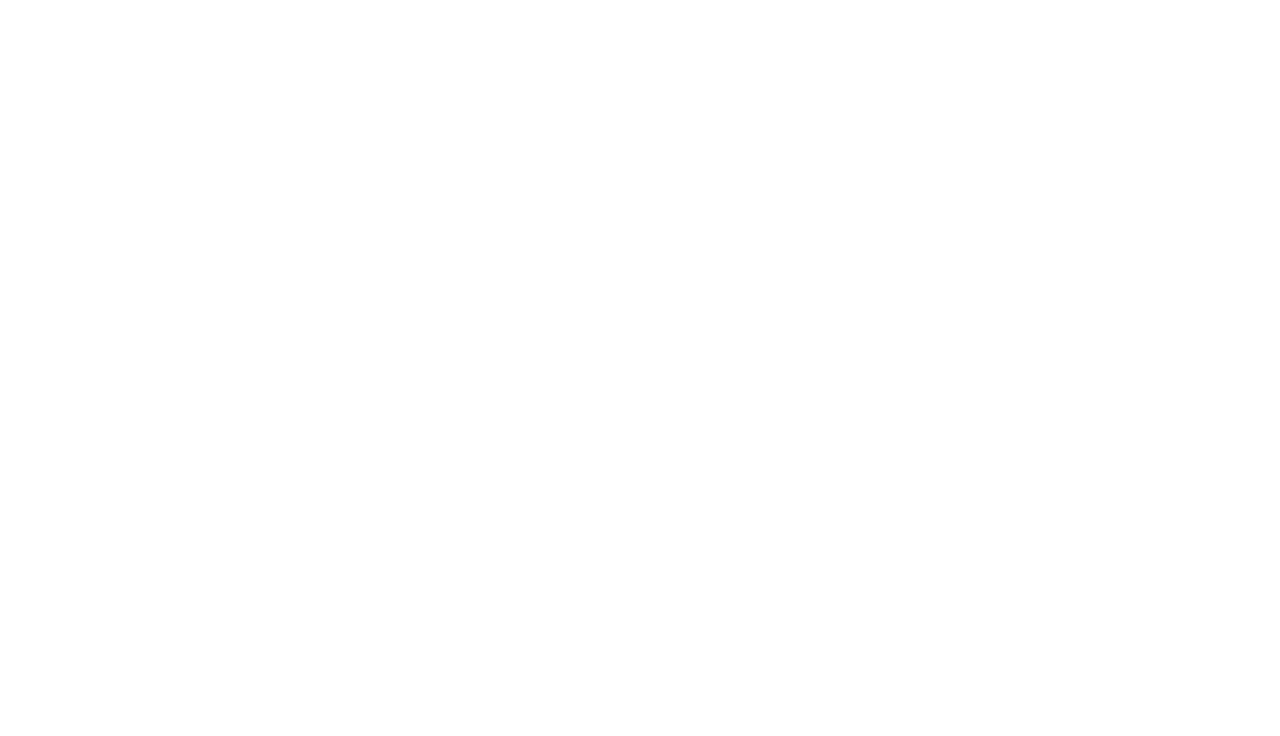
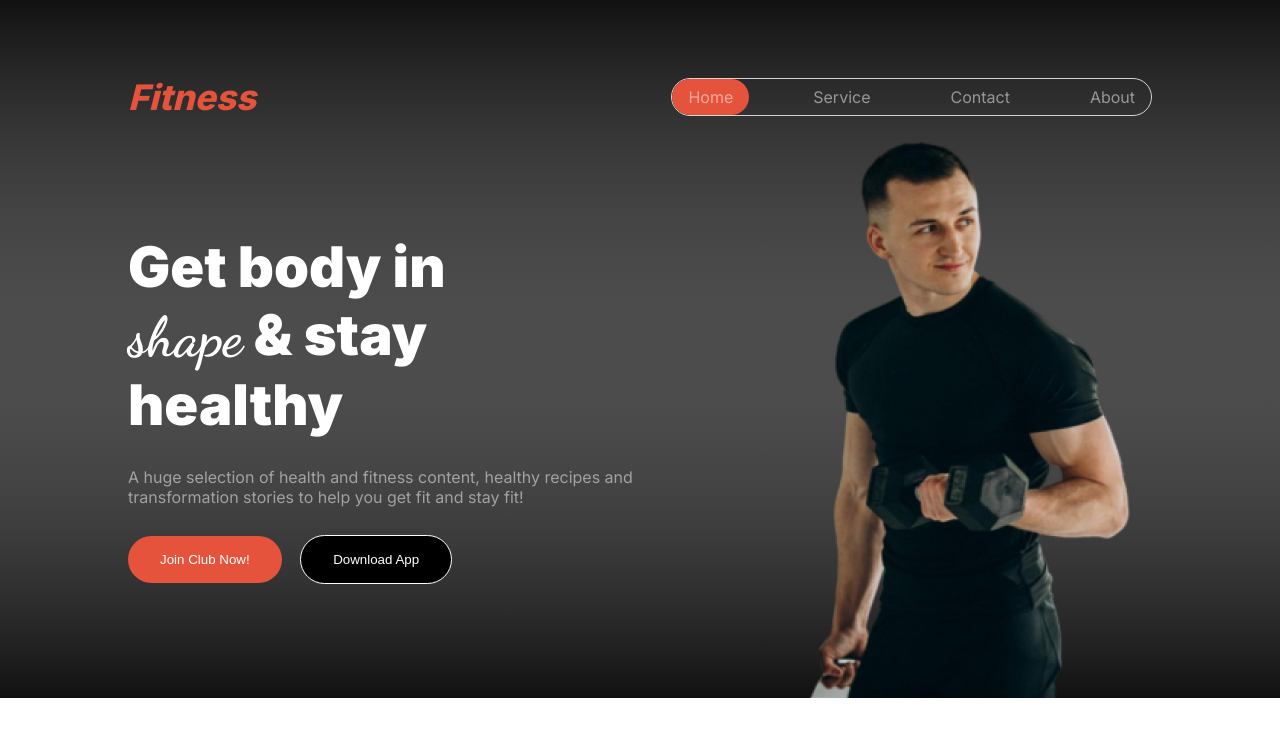
Before and after one commit to mazharul90007/Fitness, a plain HTML site: page index.html in a window 1280 px wide. Drawn offline with Linux system fonts and the light colour scheme.

Commit message:
navbar and banner part added

```diff
--- a/assets/css/style.css
+++ b/assets/css/style.css
@@ -0,0 +1,119 @@
+@import url('https://fonts.googleapis.com/css2?family=Dancing+Script:wght@400..700&family=Inter:wght@100..900&display=swap');
+
+/* font-family: "Inter", sans-serif; */
+/* font-family: "Dancing Script", cursive; */
+
+/* Common Style */
+* {
+    margin: 0;
+    padding: 0;
+}
+
+:root {
+    --primaryColor: rgb(255, 255, 255);
+    --secondaryColor: rgba(255, 255, 255, 0.5);
+    --brandColor: rgb(230, 83, 60);
+}
+
+li {
+    list-style: none;
+}
+
+li a {
+    text-decoration: none;
+}
+
+section {
+    width: 80%;
+    margin: 44px auto;
+}
+
+body {
+    font-family: "Inter", sans-serif;
+}
+
+.common-paragraph {
+    color: rgba(255, 255, 255, 0.5);
+    font-size: 1rem;
+    font-weight: 400;
+}
+
+.btn-primary {
+    border-radius: 2.5rem;
+    background: rgb(230, 83, 60);
+    color: var(--primaryColor);
+    padding: 16px 32px;
+    border: none;
+
+}
+
+/* header part css start */
+header {
+    background: linear-gradient(180.00deg, rgb(17, 17, 17), rgba(35, 35, 35, 0) 100%), linear-gradient(360.00deg, rgb(17, 17, 17), rgba(35, 35, 35, 0) 100%);
+    padding-top: 2rem;
+}
+
+.logo {
+    color: var(--brandColor);
+    font-size: 2.2rem;
+    font-weight: 800;
+    font-style: italic;
+}
+
+.navbar {
+    display: flex;
+    justify-content: space-between;
+    align-items: center;
+}
+
+.navbar ul {
+    display: flex;
+    gap: 3rem;
+    border: 1px solid lightgray;
+    border-radius: 3rem;
+
+}
+
+.navbar > ul > li > a {
+    color: var(--secondaryColor);
+
+}
+.navbar ul li{
+    padding: 0.5rem 1rem;
+    cursor: pointer;
+}
+.active {
+    background-color: var(--brandColor);
+    border-radius: 3rem;
+
+}
+.banner {
+    display: grid;
+    grid-template-columns: 1fr 1fr;
+}
+.banner-description{
+ margin: auto 0;
+}
+.banner-description p {
+    margin: 28px 0;
+}
+.banner-title {
+    color: rgb(255, 255, 255);
+
+    font-size: 3.5rem;
+    font-weight: 900;
+    text-align: left;
+}
+
+.banner-title span {
+    font-family: "Dancing Script", cursive;
+}
+.download-btn{
+    background-color: rgb(0, 0, 0);
+    border: 1px solid var(--primaryColor);
+    margin-left: 14px;
+}
+.banner-img img{
+  float: right;
+}
+/* header part css end */
--- a/index.html
+++ b/index.html
@@ -3,13 +3,36 @@
 <head>
     <meta charset="UTF-8">
     <meta name="viewport" content="width=device-width, initial-scale=1.0">
-    <title></title>
+    <title>Fitness</title>
     <link rel="stylesheet" href="assets/css/style.css">
     <link rel="stylesheet" href="assets/css/responsive.css">
 </head>
 <body>
     <header>
-
+        <section class="header">
+            <nav class="navbar">
+                <h3 class="logo">Fitness</h3>
+                <ul>
+                    <li class="active" ><a href="#">Home</a></li>
+                    <li><a href="#">Service</a></li>
+                    <li><a href="#">Contact</a></li>
+                    <li><a href="#">About</a></li>
+                </ul>
+            </nav>
+            <div class="banner">
+                <div class="banner-description">
+                    <h1 class="banner-title">Get body in <br> <span>shape</span> & stay <br> healthy</h1>
+                    <p class="common-paragraph">A huge selection of health and fitness content, healthy recipes and transformation stories to help you get fit and stay fit!</p>
+                    <div class="banner-btn">
+                        <button class="btn-primary">Join Club Now!</button>
+                        <button class="download-btn btn-primary">Download App</button>
+                    </div>
+                </div>
+                <div class="banner-img">
+                    <img src="assets/images/banner-image.png" alt="A trainer holding dumble">
+                </div>
+            </div>
+        </section>
     </header>
     <main>
 
```
Also changed, not shown: assets/images/banner-image.png (renamed from assets/images/Images 2.png).
